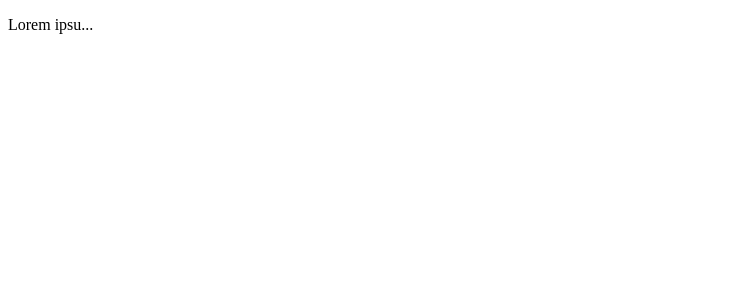
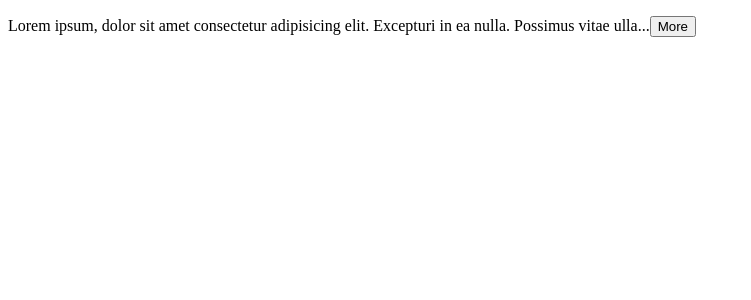
Before and after one commit to SureshMekarthi/react-app1, a React (Vite) app: page / in a window 1280 px wide. Shown: the top 300 px of the page, without its empty margins (0-751 px from the left). Built offline with nearby package versions, Linux system fonts and the light colour scheme.

Commit message:
expaneded button added

```diff
--- a/src/App.tsx
+++ b/src/App.tsx
@@ -5,7 +5,7 @@ import ExpandableText from "./components/ExpandableText";
 function App() {
   return (
     <div>
-      <ExpandableText maxChars={10}>
+      <ExpandableText>
         Lorem ipsum, dolor sit amet consectetur adipisicing elit. Excepturi in
         ea nulla. Possimus vitae ullam dolore odit deleniti optio beatae porro
         id vero, quisquam natus at vel similique est suscipit!
--- a/src/components/ExpandableText.tsx
+++ b/src/components/ExpandableText.tsx
@@ -1,13 +1,21 @@
-import React from "react";
+import React, { useState } from "react";
 interface Props {
   children: string;
   maxChars?: number;
 }
 function ExpandableText({ children, maxChars = 100 }: Props) {
+  const [isExpanded, setExpanded] = useState(false);
   if (children.length <= maxChars) return <p>{children}</p>;
 
-  const text = children.substring(0, maxChars);
-  return <p>{text}...</p>;
+  const text = isExpanded ? children : children.substring(0, maxChars);
+  return (
+    <p>
+      {text}...
+      <button onClick={() => setExpanded(!isExpanded)}>
+        {isExpanded ? "Less" : "More"}
+      </button>
+    </p>
+  );
 }
 
 export default ExpandableText;
```
